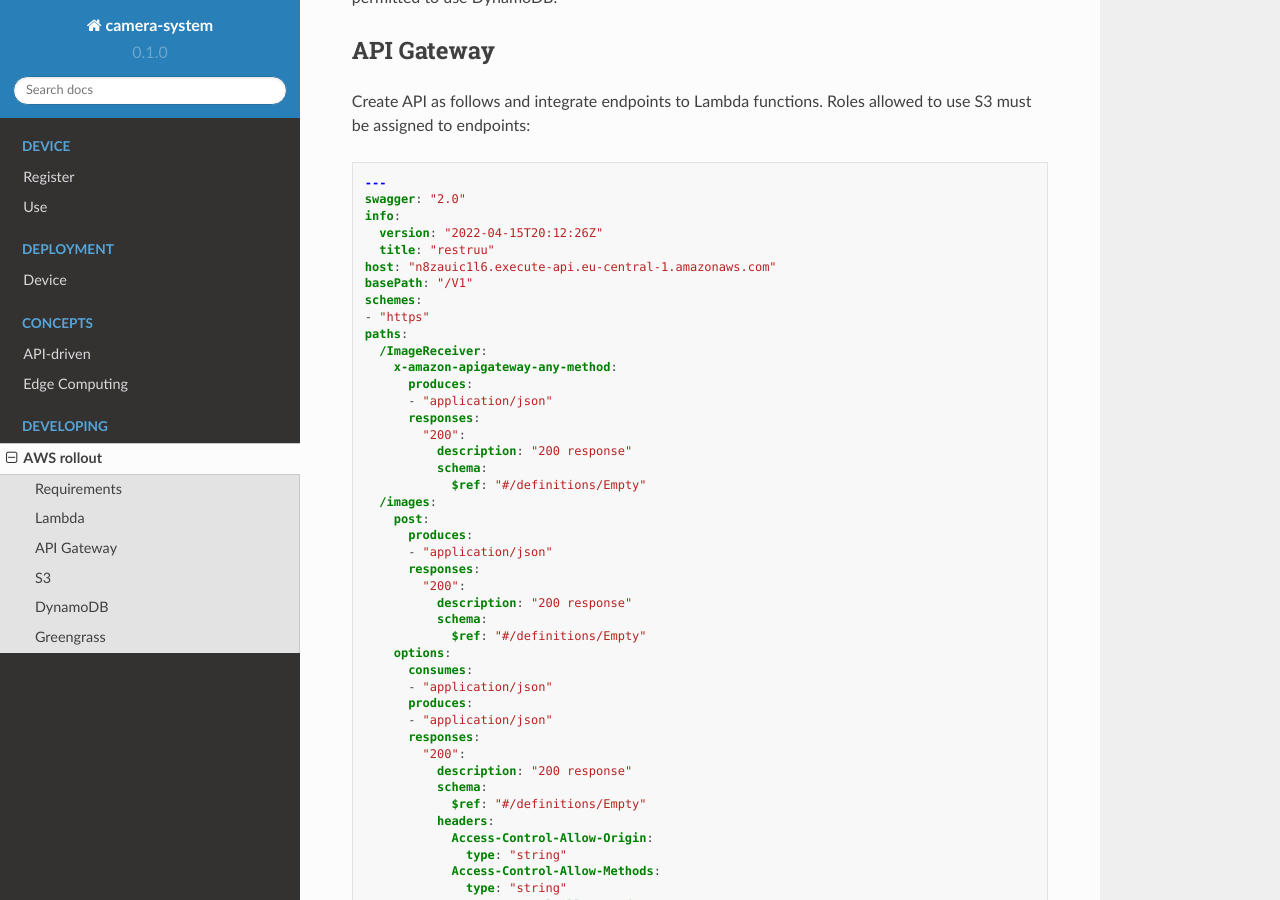
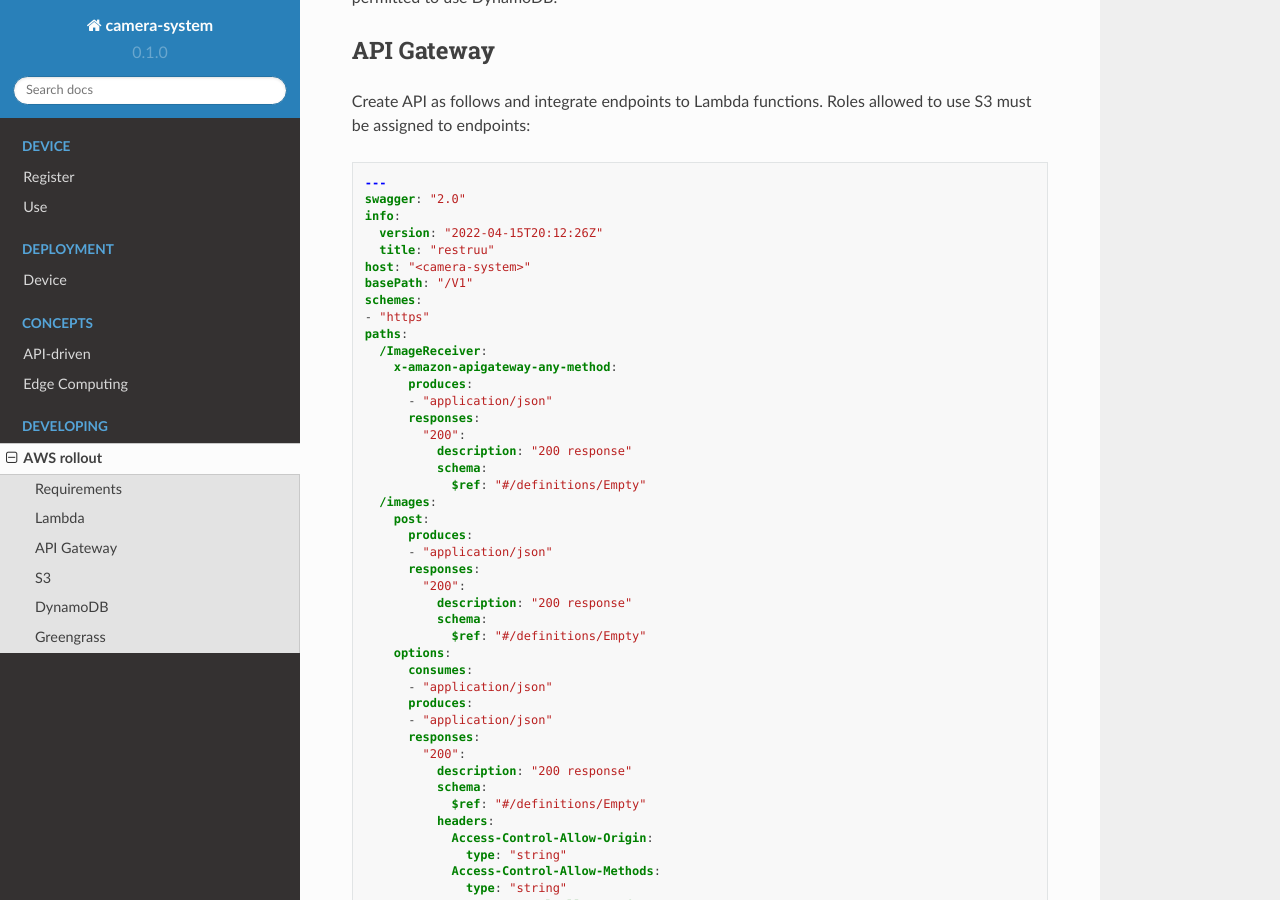
Before and after one commit to pablosdos/camera-system, a Sphinx documentation site: the page built from docs/source/developing/AWS-rollout.rst, in a window 1280 px wide and 900 px high, scrolled down 473 px. Built offline with Sphinx 7.4.7 and the Read the Docs theme 2.0.0, drawn with Linux system fonts in a browser that asks for light colours.

Commit message:
add rollout

```diff
--- a/docs/source/developing/AWS-rollout.rst
+++ b/docs/source/developing/AWS-rollout.rst
@@ -32,7 +32,7 @@ Create API as follows and integrate endpoints to Lambda functions. Roles allowed
     info:
       version: "2022-04-15T20:12:26Z"
       title: "restruu"
-    host: "n8zauic1l6.execute-api.eu-central-1.amazonaws.com"
+    host: "<camera-system>"
     basePath: "/V1"
     schemes:
     - "https"
```
